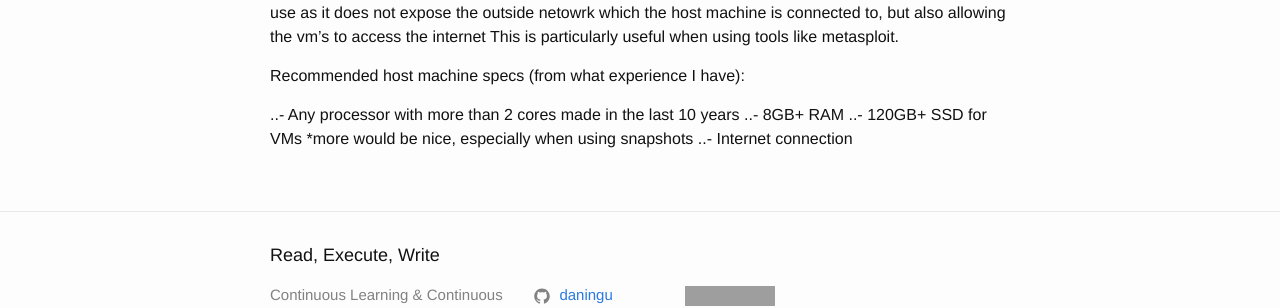
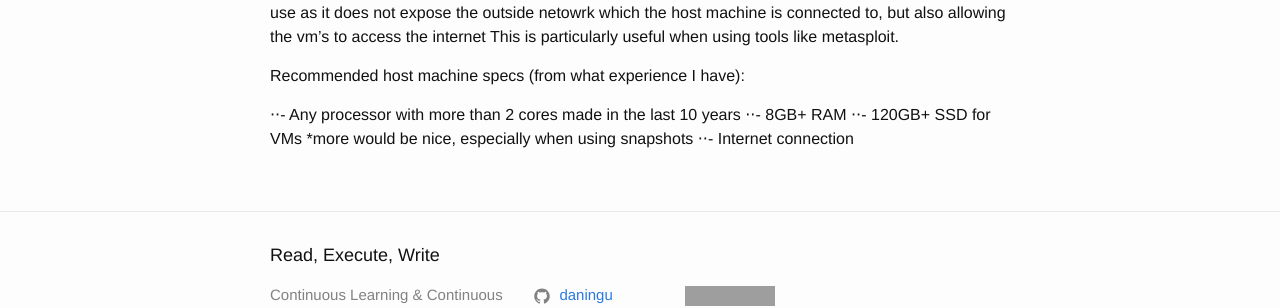
Before and after one commit to daningu/daningu.github.io, a Jekyll site: the page built from _posts/2020-04-08-Setting-Up-A-VM-Lab.md, in a window 1280 px wide. Shown: the part 325-633 px from the top of the page. Built offline with Jekyll 4.4.1, drawn with Linux system fonts in a browser that asks for light colours; grey boxes are pictures that could not be loaded.

```diff
--- a/_posts/2020-04-08-Setting-Up-A-VM-Lab.md
+++ b/_posts/2020-04-08-Setting-Up-A-VM-Lab.md
@@ -14,7 +14,7 @@ This is particularly useful when using tools like metasploit.
 
 Recommended host machine specs (from what experience I have):
 
-..- Any processor with more than 2 cores made in the last 10 years
-..- 8GB+ RAM
-..- 120GB+ SSD for VMs *more would be nice, especially when using snapshots
-..- Internet connection
+⋅⋅- Any processor with more than 2 cores made in the last 10 years
+⋅⋅- 8GB+ RAM
+⋅⋅- 120GB+ SSD for VMs *more would be nice, especially when using snapshots
+⋅⋅- Internet connection
```
